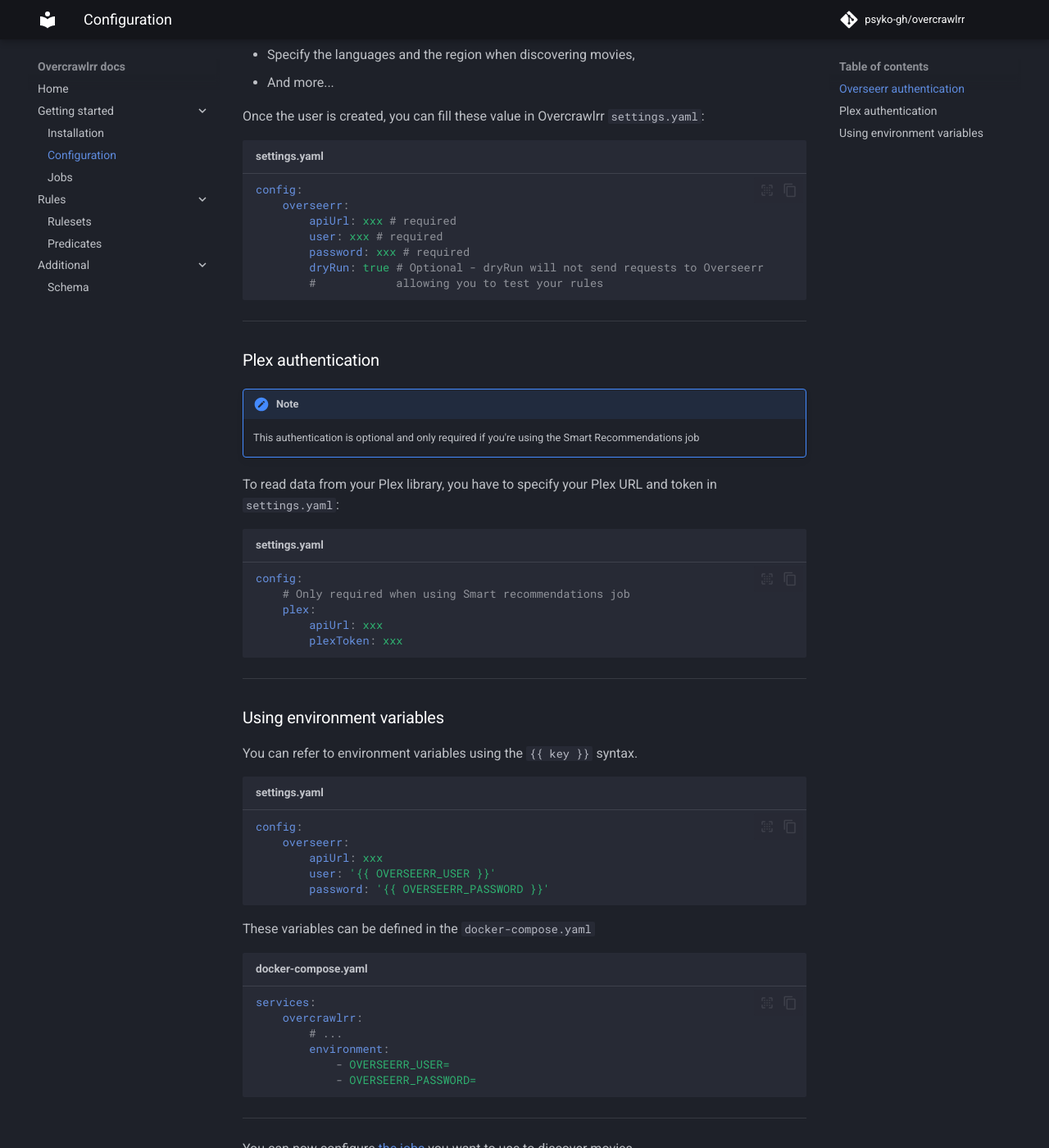
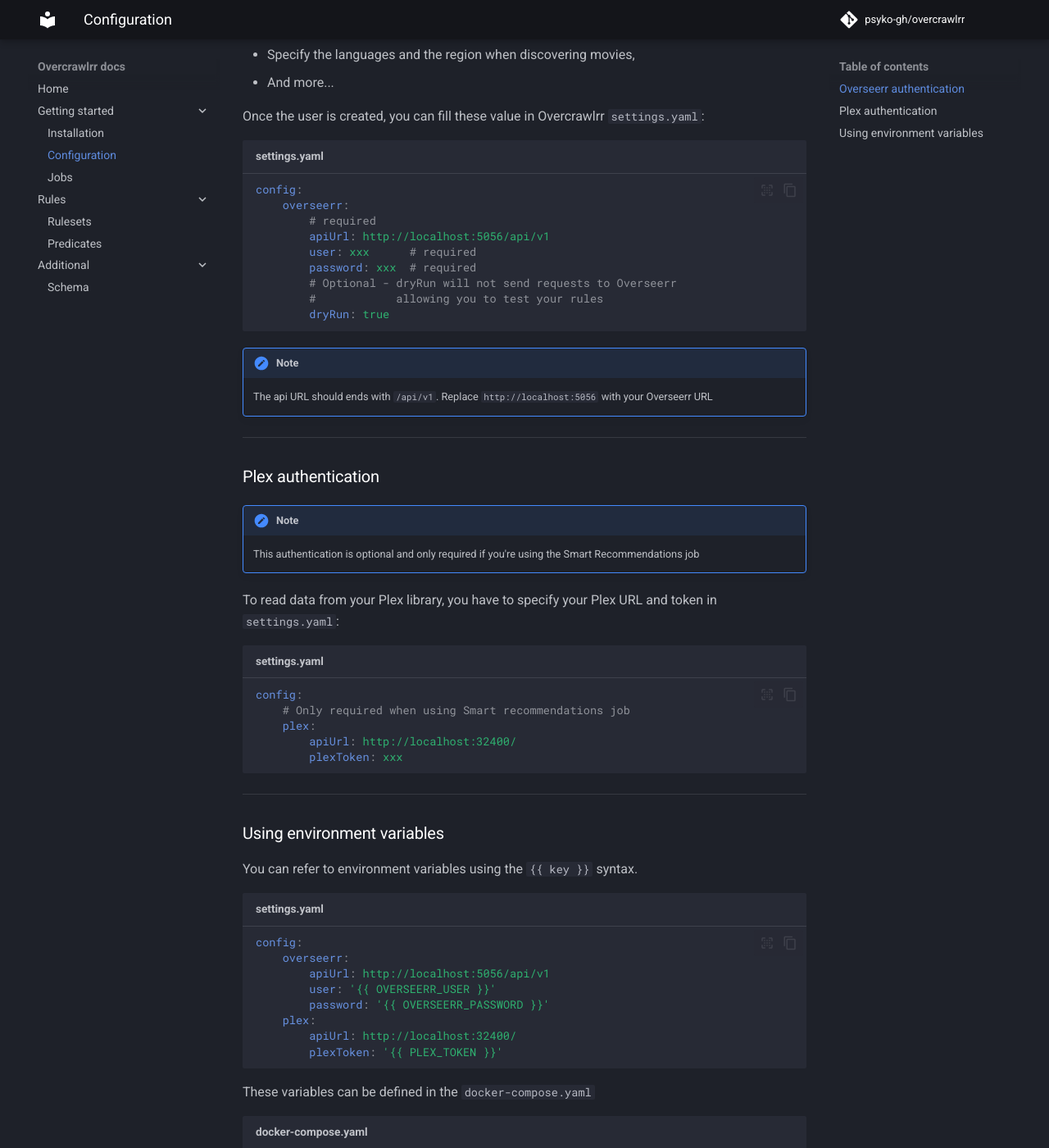
Before and after one commit to psyko-gh/overcrawlrr, an MkDocs documentation site: the page built from docs/configuration.md, in a window 1280 px wide and 1400 px high, scrolled down 586 px. Shown: the whole window at 82% size. Built offline with MkDocs 1.6.1 and Material for MkDocs 9.7.7, drawn with Linux system fonts in a browser that asks for light colours; comment, search, counter and statistics services are not loaded; the version menu is left out.

Commit message:
docs: fix #12 - improve documentation about apiUrl

````diff
--- a/docs/configuration.md
+++ b/docs/configuration.md
@@ -25,12 +25,18 @@
 ```yaml title="settings.yaml"
 config:
     overseerr:
-        apiUrl: xxx # required
-        user: xxx # required
-        password: xxx # required
-        dryRun: true # Optional - dryRun will not send requests to Overseerr
+        # required
+        apiUrl: http://localhost:5056/api/v1
+        user: xxx      # required
+        password: xxx  # required
+        # Optional - dryRun will not send requests to Overseerr
         #            allowing you to test your rules
+        dryRun: true
 ```
+
+!!! note
+
+    The api URL should ends with `/api/v1`. Replace `http://localhost:5056` with your Overseerr URL
 
 ---
 
@@ -46,7 +52,7 @@
 config:
     # Only required when using Smart recommendations job
     plex:
-        apiUrl: xxx
+        apiUrl: http://localhost:32400/
         plexToken: xxx
 ```
 
@@ -59,9 +65,12 @@
 ```yaml title="settings.yaml"
 config:
     overseerr:
-        apiUrl: xxx
+        apiUrl: http://localhost:5056/api/v1
         user: '{{ OVERSEERR_USER }}'
         password: '{{ OVERSEERR_PASSWORD }}'
+    plex:
+        apiUrl: http://localhost:32400/
+        plexToken: '{{ PLEX_TOKEN }}'
 ```
 
 These variables can be defined in the `docker-compose.yaml`
@@ -73,6 +82,7 @@
         environment:
             - OVERSEERR_USER=
             - OVERSEERR_PASSWORD=
+            - PLEX_TOKEN=
 ```
 
 ---
````
Also changed, not shown: 1 other file.
